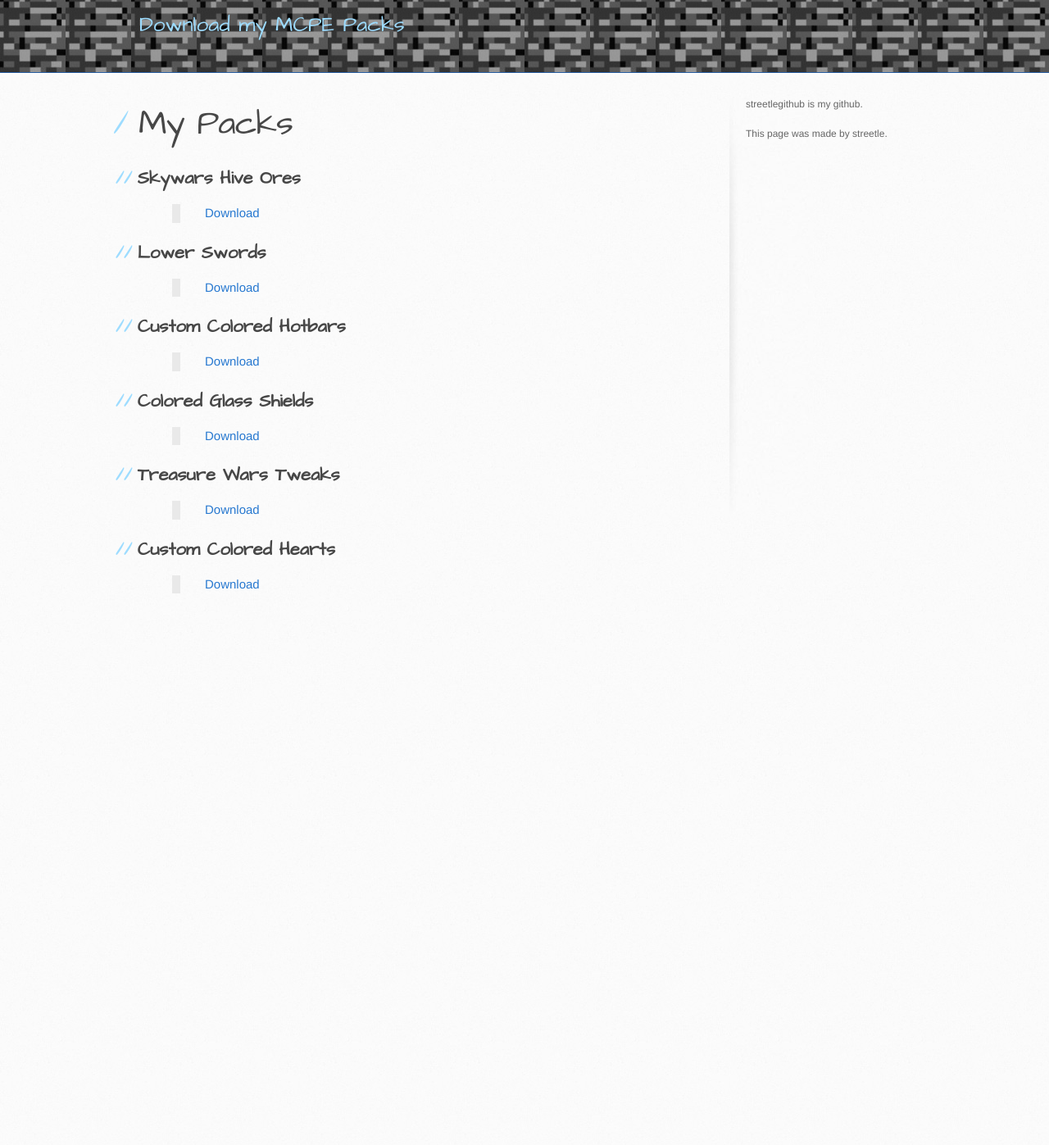
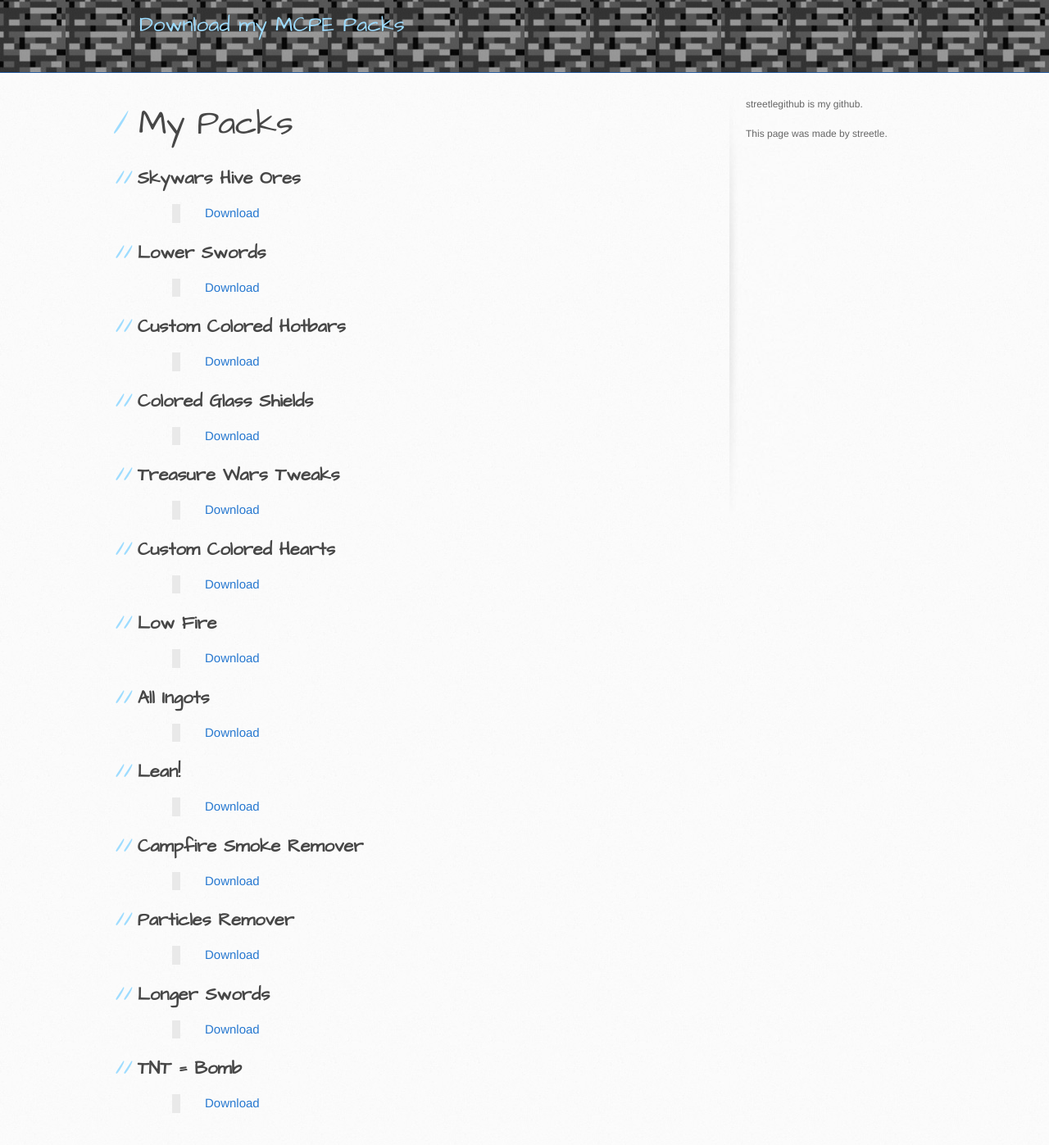
Before and after one commit to streetlegithub/streetle.xyz-old, a Jekyll site: the page built from index.md, in a window 1280 px wide and 1400 px high, scrolled down 256 px. Shown: the top 1397 px of the window at 82% size. Built offline with Jekyll 4.4.1, drawn with Linux system fonts in a browser that asks for light colours; our own code applies the rules of GitHub Pages for plain Markdown files; before the commit the page ends 1023 px from its top, so only the background shows below that.

Commit message:
Update index.md

```diff
--- a/index.md
+++ b/index.md
@@ -7,7 +7,7 @@
 >[Download](./lowerswords.html)
 
 ## Custom Colored Hotbars
->[Download](./lowerswords.html)
+>[Download](./customcoloredhotbars.html)
 
 ## Colored Glass Shields
 >[Download](./coloredglassshields.html)
@@ -17,3 +17,24 @@
 
 ## Custom Colored Hearts
 >[Download](./customcoloredhearts.html)
+
+## Low Fire
+>[Download](./lowfire.html)
+
+## All Ingots
+>[Download](./allingots.html)
+
+## Lean!
+>[Download](./lean.html)
+
+## Campfire Smoke Remover
+>[Download](./campfiresmokeremover.html)
+
+## Particles Remover
+>[Download](./particlesremover.html)
+
+## Longer Swords
+>[Download](./longerswords.html)
+
+## TNT = Bomb
+>[Download](./tntbomb.html)
```
